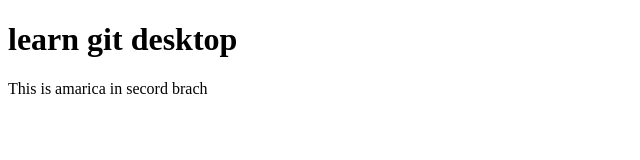
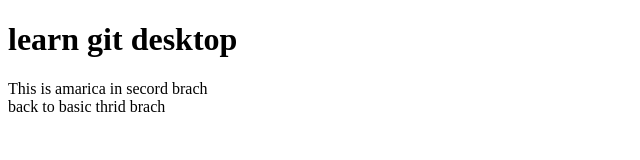
Before and after one commit to wutti1999/projectname, a website: page index.html in a window 1280 px wide. Shown: the whole page, without its empty margins (0-640 px from the left). Drawn offline with Linux system fonts and the light colour scheme.

Commit message:
add text and footer
add text and footer

```diff
--- a/index.html
+++ b/index.html
@@ -11,5 +11,7 @@
     <main>
         This is amarica in secord brach
     </main>
+
+    <footer> back to basic thrid brach</footer>
 </body>
 </html>
```
